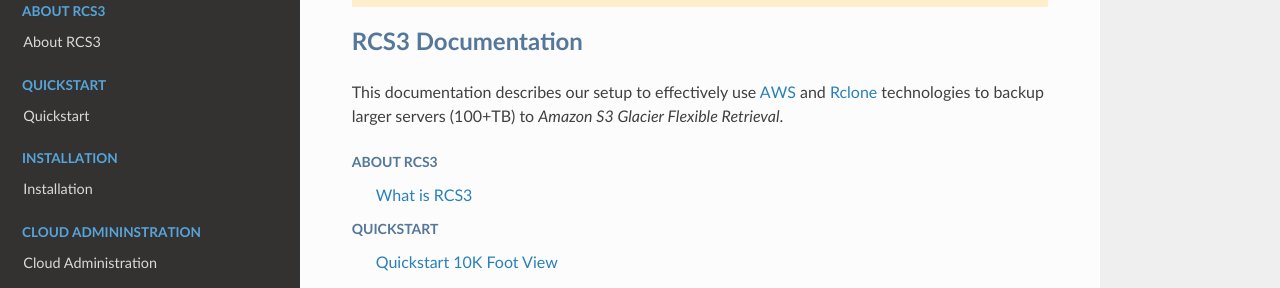
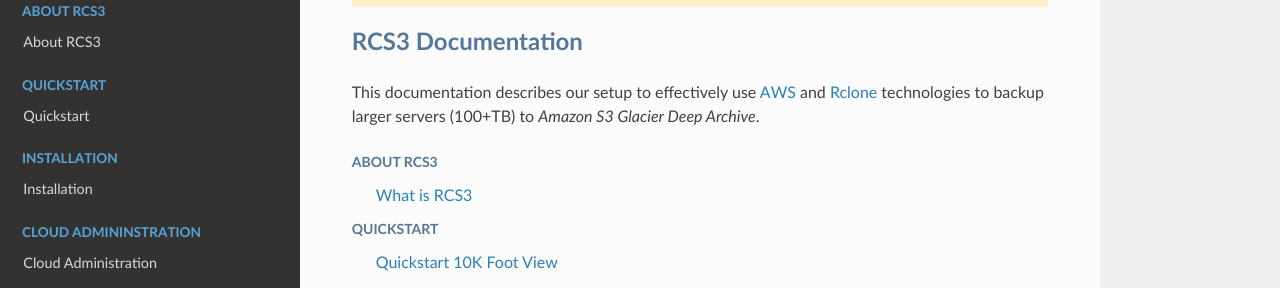
Before and after one commit to RCIC-UCI-Public/rcs3-docs, a Sphinx documentation site: the page built from docs/source/index.rst, in a window 1280 px wide. Shown: the part 169-457 px from the top of the page. Built offline with Sphinx 7.4.7 and the Read the Docs theme 3.1.0, drawn with Linux system fonts in a browser that asks for light colours.

Commit message:
change references of ‘Glacier Flexible Retrieval’ to ‘Glacier Deep Archive’ to match our lifecycle policy

```diff
--- a/docs/source/about/preface.rst
+++ b/docs/source/about/preface.rst
@@ -6,7 +6,7 @@
 It utilizes some of the following features/technologies
 
 - Object Versioning in AWS S3 to provide "snapshot-like" functionality to go back in time for restores
-- AWS Life Cycle Rules to transition data from S3 to Glacier Flexible Retrieval
+- AWS Life Cycle Rules to transition data from S3 to Glacier Deep Archive
 - AWS Life Cycle Rules to retain versions and permanently deleted files
 - Rclone itself (Swiss army knife of data copy/sync)
 - Convenience scripts to create: IAM Roles, S3 access Policies,service accounts
--- a/docs/source/about/whatis.rst
+++ b/docs/source/about/whatis.rst
@@ -16,7 +16,7 @@
    where the setup complexitiy is handled by a central admin scenario.
 
 :term:`RCS3` is a set of programs, scripts, templates, policies, and documentation for UCI's use of ``rclone``
-to backup multi-Terabyte to Petabyte-scale storage servers to *Amazon S3 Glacier Flexible Retrieval*.
+to backup multi-Terabyte to Petabyte-scale storage servers to *Amazon S3 Glacier Deep Archive*.
 
 In particular, :term:`UCI` plans to use these to backup large data servers in labs.
 Our primary target is  the in-faculty-lab storage server that is often run by a graduate student
--- a/docs/source/index.rst
+++ b/docs/source/index.rst
@@ -6,7 +6,7 @@
 :section1:`RCS3 Documentation`
 
 This documentation describes our setup to effectively use :term:`AWS` and :term:`Rclone`
-technologies to backup larger servers (100+TB) to *Amazon S3 Glacier Flexible Retrieval*.
+technologies to backup larger servers (100+TB) to *Amazon S3 Glacier Deep Archive*.
 
 .. toctree::
    :maxdepth: 2
```
